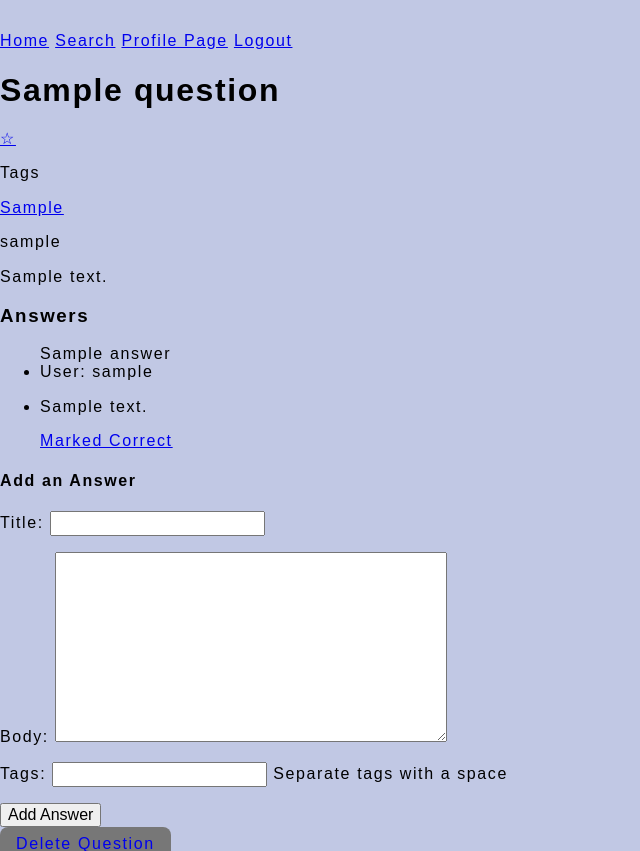
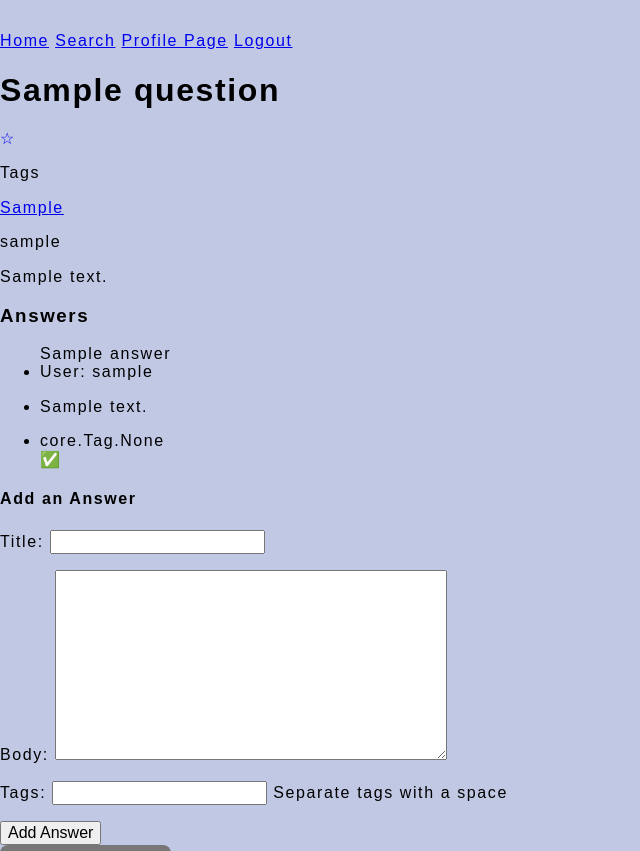
Before and after one commit to DPBefumo/question-box, a Django app: page /core/1/ in a window 1280 px wide. Shown: the top 851 px of the page, without its empty margins (0-640 px from the left). Run offline with Django 3.2, Linux system fonts and the light colour scheme; a user stored in the database is signed in; tables that the repository leaves empty hold one stand-in row (values such as "Sample post"); parts of the project's set-up code (start-up, migrations or seed data) failed here and were passed over; some libraries are stand-ins or nearby versions.

Commit message:
mark correct added

```diff
--- a/core/views.py
+++ b/core/views.py
@@ -127,7 +127,7 @@ def toggle_favorite_question(request, question_pk):
 
 @csrf_exempt
 def mark_answer_correct(request, question_pk, answer_pk):
-    questions = Questions.objects.all()
+    questions = Question.objects.all()
     question = get_object_or_404(questions, pk=question_pk)
     answers = question.answers.all()
     answer = get_object_or_404(answers, pk=answer_pk)
--- a/questionbox/urls.py
+++ b/questionbox/urls.py
@@ -32,6 +32,7 @@ urlpatterns = [
     path('tags/<str:tag_name>/', core_views.show_tag, name='show_tag'),
     path('accounts/<int:user_pk>/edit/', core_views.edit_profile, name='edit_profile'),
     path('core/<int:question_pk>/favorite/', core_views.toggle_favorite_question, name="toggle_favorite_question"),
+    path('core/<int:question_pk>/<int:answer_pk>/correct/', core_views.mark_answer_correct, name='mark_answer_correct'),
 ]
 
 if settings.DEBUG:
--- a/static/js/core.js
+++ b/static/js/core.js
@@ -21,7 +21,7 @@ for (let answer of markCorrectLink){answer.addEventListener("click", (event) =>
     event.preventDefault();
     const questionId = answer.dataset.questionId;
     const answerId = answer.dataset.answerId;
-    fetch("/questions/" + questionId + "/" + answerId + "/mark_correct/", {
+    fetch("/core/" + questionId + "/" + answerId + "/correct/", {
         method: "POST",
         credentials: "include",
     })
--- a/templates/core/question_detail.html
+++ b/templates/core/question_detail.html
@@ -6,9 +6,9 @@
 <h1>{{ question.title }}</h1>
 {% if user.is_authenticated %}
 {% if user_favorite_question %}
-<a id="favorited" data-question-id="{{ question.pk }}" href="#">&#9734;</a>
+<a class="no-underline" id="favorited" data-question-id="{{ question.pk }}" href="#">&#9734;</a>
 {% else %}
-<a id="favorited" data-question-id="{{ question.pk }}" href="#">&#11088;</a>
+<a class="no-underline" id="favorited" data-question-id="{{ question.pk }}" href="#">&#11088;</a>
 {% endif %}
 {% endif %}
 <p>Tags</p>
@@ -25,8 +25,9 @@
         <ul id="answer-{{ answer.pk }}">{{ answer.title }}
             <li>User: {{ answer.author }}</li>
             <li>{{ answer.body |markdownify }}</li>
+            <li>{{ answer.tags }}</li>
             {% if user == question.user %}
-            <a id="mark-correct" data-question-id="{{ question.pk }}" data-answer-id="{{ answer.pk }}" href="#">{% if answer.marked_correct %} Marked Correct {% else %} &#9989 {% endif %}</a>
+            <a class="no-underline" id="mark-correct" data-question-id="{{ question.pk }}" data-answer-id="{{ answer.pk }}" href="#">{% if answer.marked_correct %} &#9989 {% else %} Is this correct? {% endif %}</a>
             {% endif %}
         </ul>
     {% endfor %}
```
Also changed, not shown: core/migrations/0010_auto_20200622_1718.py (added).
